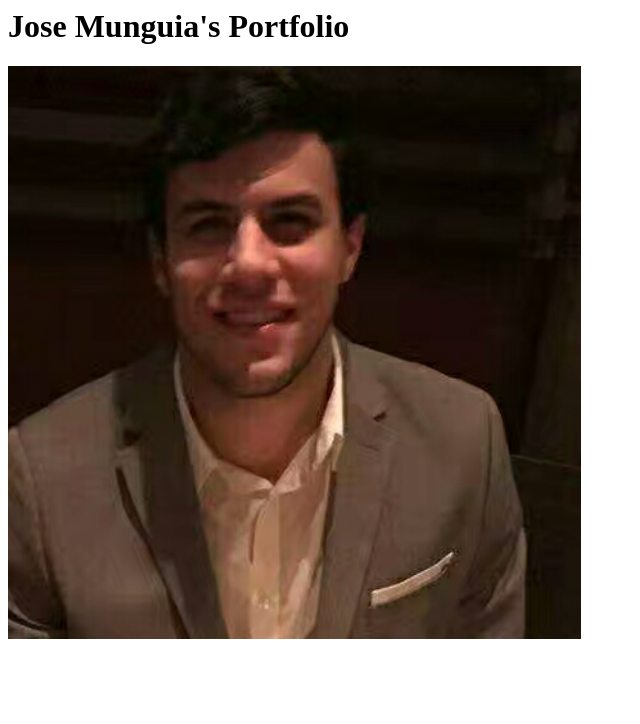
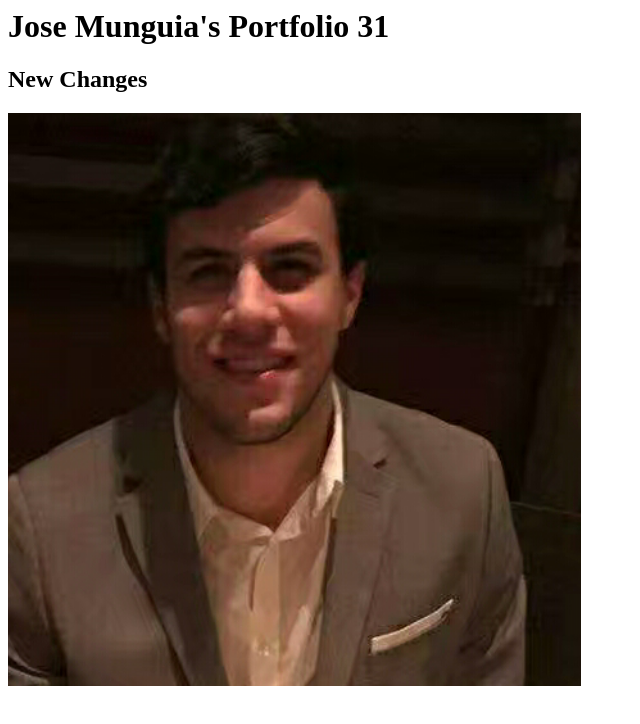
Before and after one commit to jrmunga15/jrmunga15.github.io, a plain HTML site: page index.html in a window 1280 px wide. Shown: the whole page, without its empty margins (0-640 px from the left). Drawn offline with Linux system fonts and the light colour scheme.

Commit message:
change 2

```diff
--- a/index.html
+++ b/index.html
@@ -1,5 +1,5 @@
 <html>
-    <h1>Jose Munguia's Portfolio</h1>
-
+    <h1>Jose Munguia's Portfolio 31</h1>
+    <h2>New Changes</h2>
     <img src="jose2.png">
 </html>
```
